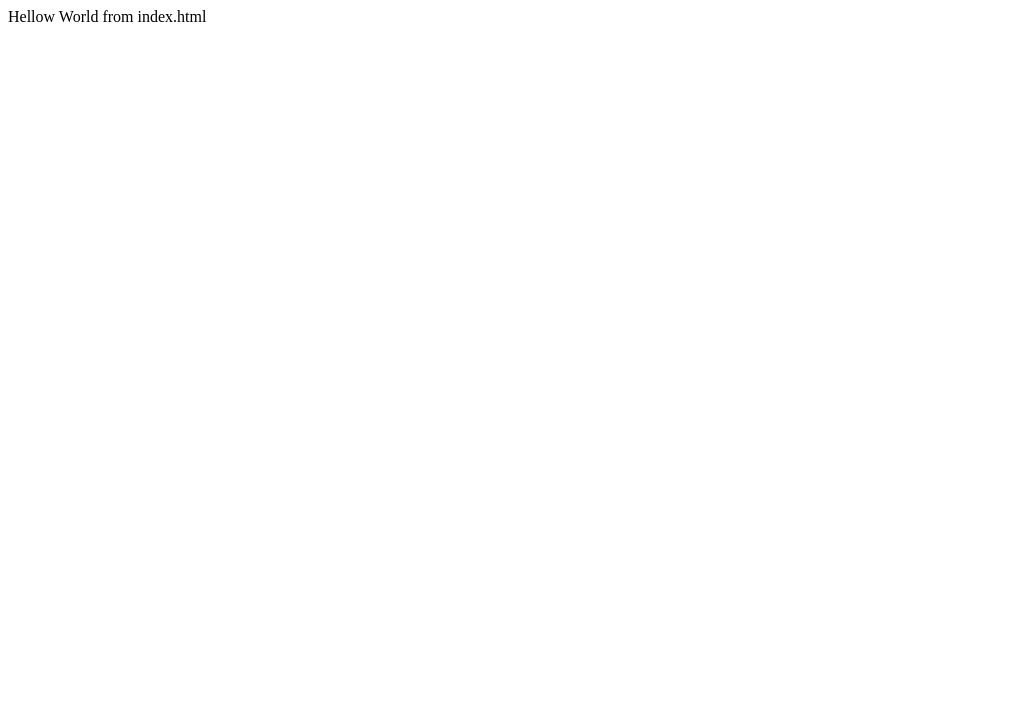
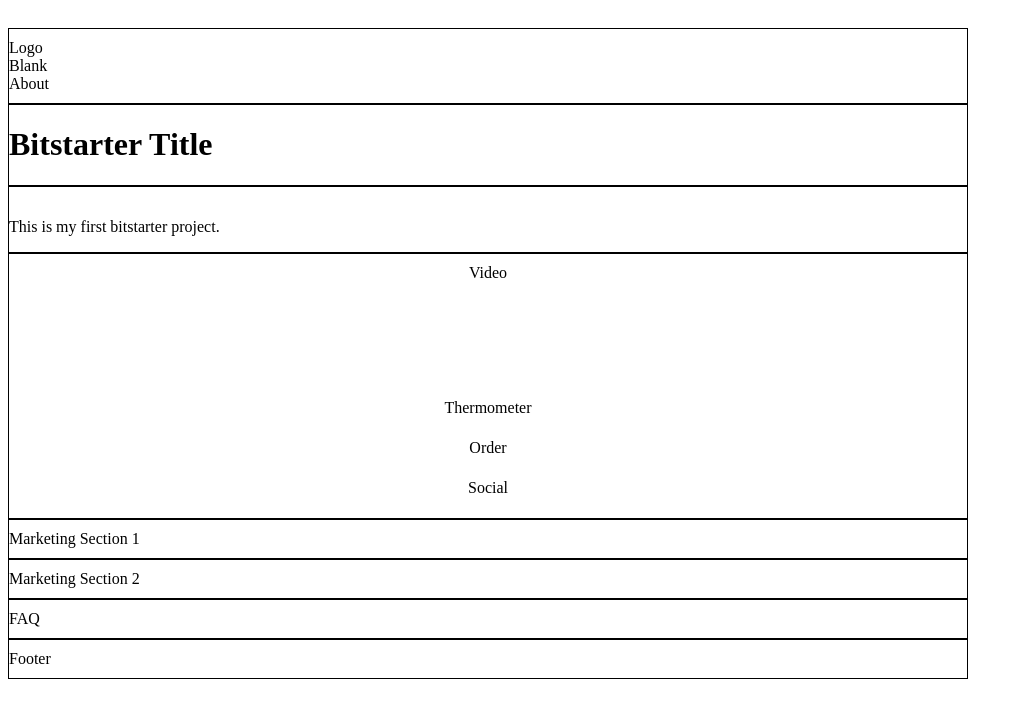
Before and after one commit to feifeipig/bitstarter, a website: page index.html in a window 1280 px wide. Shown: the whole page, without its empty margins (0-1023 px from the left). Drawn offline with Linux system fonts and the light colour scheme.

Commit message:
Added framework

```diff
--- a/index.html
+++ b/index.html
@@ -1 +1,102 @@
-Hellow World from index.html
+<!DOCTYPE html>
+<html lang="en">
+  <head>
+    <meta charset="utf-8">
+    <title>My Fist Bitstarter</title>
+    <link type="text/css" ref="styplesheet"
+          href="https://d396qusza40orc.cloudfront.net/startup%2Fcode%2Fbootstrap-2.3.2.css">
+    <style type="text/css">
+      body {
+        padding-top: 20px;
+        padding-bottom: 40px;
+      }
+      .container {
+        width: 960px;
+      }
+      p.lead {
+        padding-top: 15px;
+      }
+      .navigation, .pitch, .section1, .section2, .faq, .footer {
+        padding: 10px 0px 10px 0px;
+      }
+      .video, .thermometer, .order, .social {
+        border: 1 px dotted;
+        text-align:center;
+      }
+      .video {
+        /* Internal borders have 1px width, thus need to add 4 X 1px to 120 px. */
+        height: 124px;
+        line-heighter: 124px;
+      }
+      .thermometer, .order, .social {
+        /* line-height to vertically center: http://phrogz.net/css/vertical-align/index.html */
+        height: 40px;
+        line-height: 40px;
+      }
+      div.row {
+        border: 1px solid;
+      }
+    </style>
+  </head>
+  <body>
+    <div class="container">
+      <div class="row navigation">
+        <div class="span2 logo">
+          Logo
+        </div>
+        <div class="span6 blank">
+          Blank
+        </div>
+        <div class="span4 about">
+          About
+        </div>
+      </div>
+      <div class="row heading">
+        <div class="span12">
+          <h1>Bitstarter Title</h1>
+        </div>
+      </div>
+      <div class="row subheading">
+        <div class="span12">
+          <p class="lead">This is my first bitstarter project.</p>
+        </div>
+      </div>
+      <div class="row pitch">
+        <div class="span6 video">
+          Video
+        </div>
+        <div class="span6">
+          <div class="thermometer">
+            Thermometer
+          </div>
+          <div class="order">
+            Order
+          </div>
+          <div class="social">
+            Social
+          </div>
+        </div>
+      </div>
+      <div class="row section1">
+        <div class="span12">
+          Marketing Section 1
+        </div>
+      </div>
+      <div class="row section2">
+        <div class="span12">
+          Marketing Section 2
+        </div>
+      </div>
+      <div class="row faq">
+        <div class="span12">
+          FAQ
+        </div>
+      </div>
+      <div class="row footer">
+        <div class="span12">
+          Footer
+        </div>
+      </div>
+    </div>
+  </body>
+<html>
```
